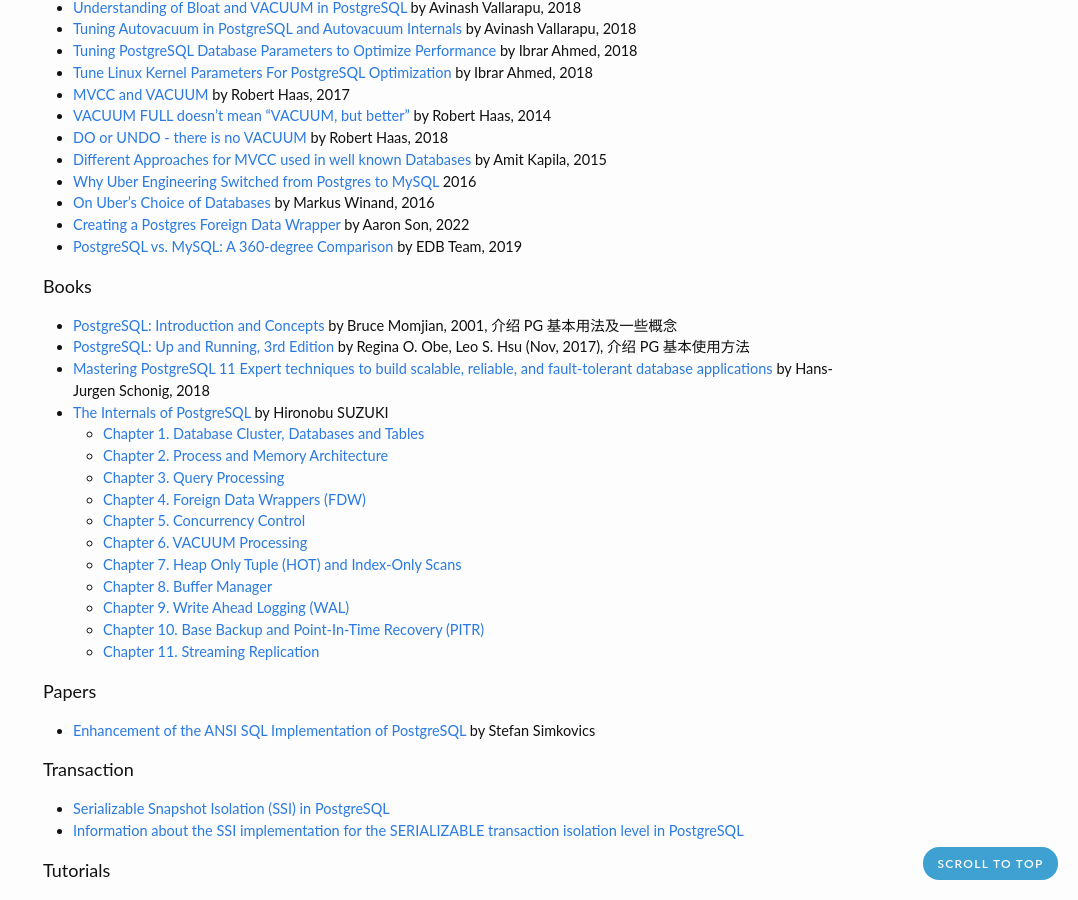
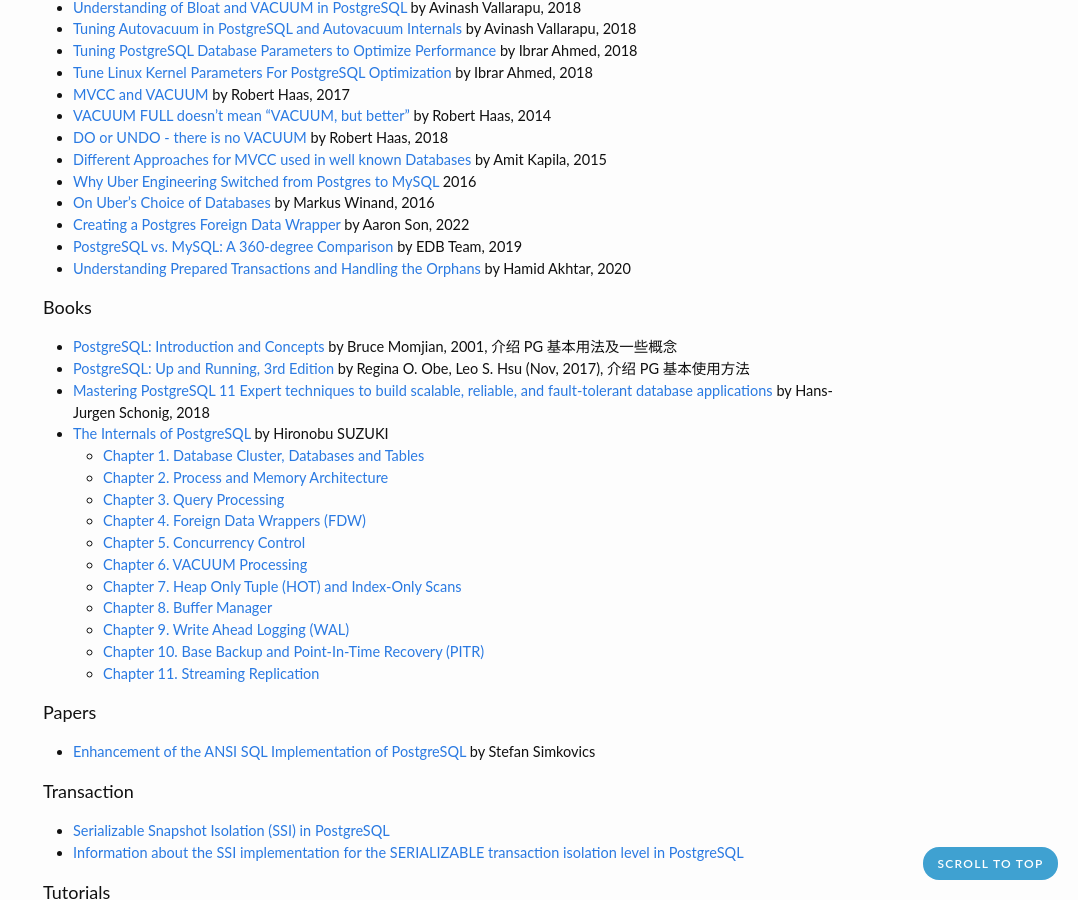
Before and after one commit to zhjwpku/zhjwpku.github.io, a Jekyll site: the page built from _posts/2022-07-12-awesome-postgres.md, in a window 1280 px wide and 900 px high, scrolled down 1560 px. Shown: the whole window, without its empty margins (202-1280 px from the left). Built offline with Jekyll 4.4.1, drawn with Linux system fonts in a browser that asks for light colours; comment, search, counter and statistics services are not loaded.

Commit message:
Understanding Prepared Transactions and Handling the Orphans
Signed-off-by: Junwang Zhao <zhjwpku@gmail.com>

```diff
--- a/_posts/2022-07-12-awesome-postgres.md
+++ b/_posts/2022-07-12-awesome-postgres.md
@@ -83,6 +83,7 @@
 - [On Uber’s Choice of Databases](https://use-the-index-luke.com/blog/2016-07-29/on-ubers-choice-of-databases) by Markus Winand, 2016
 - [Creating a Postgres Foreign Data Wrapper](https://www.dolthub.com/blog/2022-01-26-creating-a-postgres-foreign-data-wrapper/) by Aaron Son, 2022
 - [PostgreSQL vs. MySQL: A 360-degree Comparison](https://www.enterprisedb.com/blog/postgresql-vs-mysql-360-degree-comparison-syntax-performance-scalability-and-features) by EDB Team, 2019
+- [Understanding Prepared Transactions and Handling the Orphans](https://www.highgo.ca/2020/01/28/understanding-prepared-transactions-and-handling-the-orphans/) by Hamid Akhtar, 2020
 
 
 <h4>Books</h4>
```
